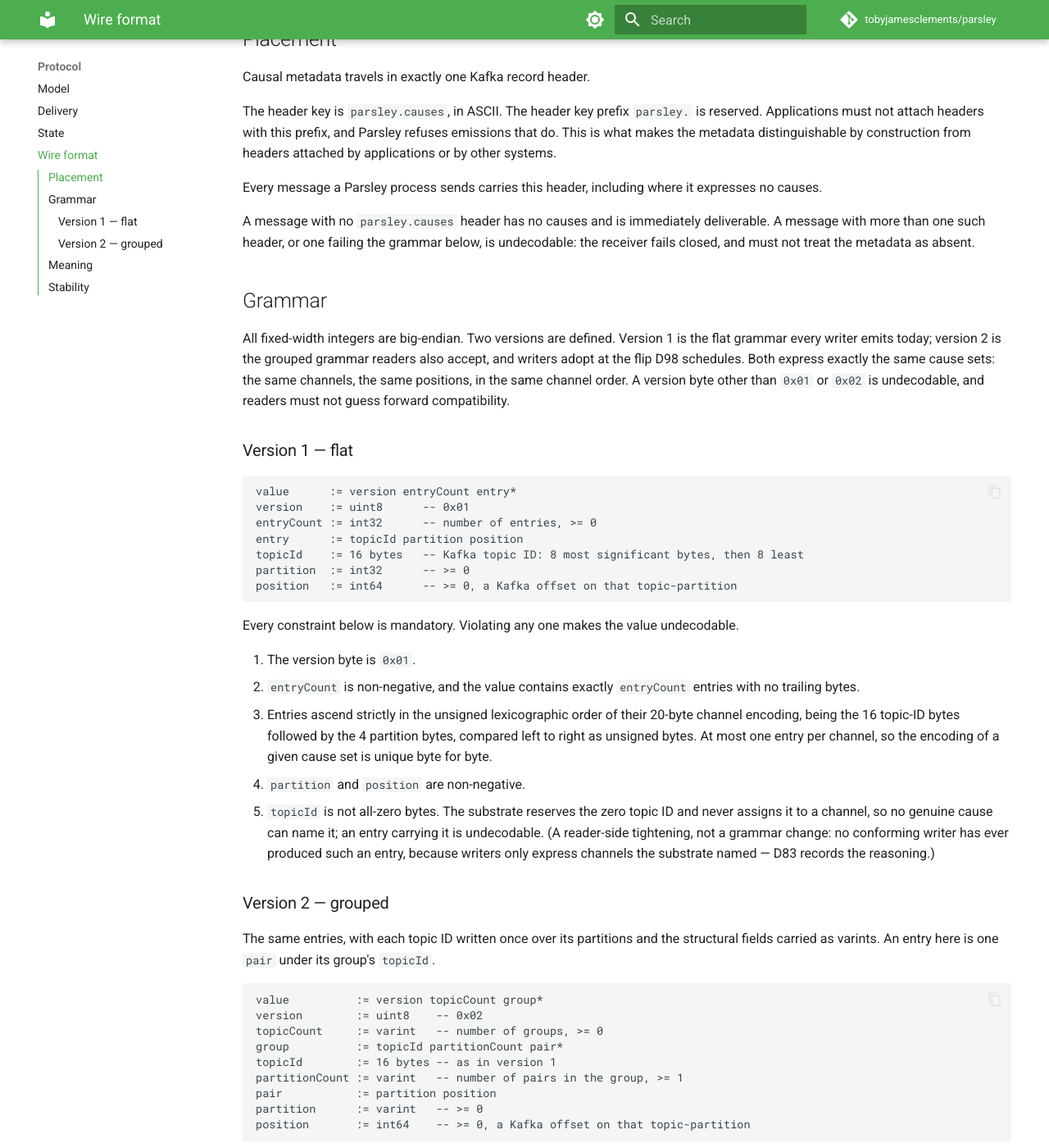
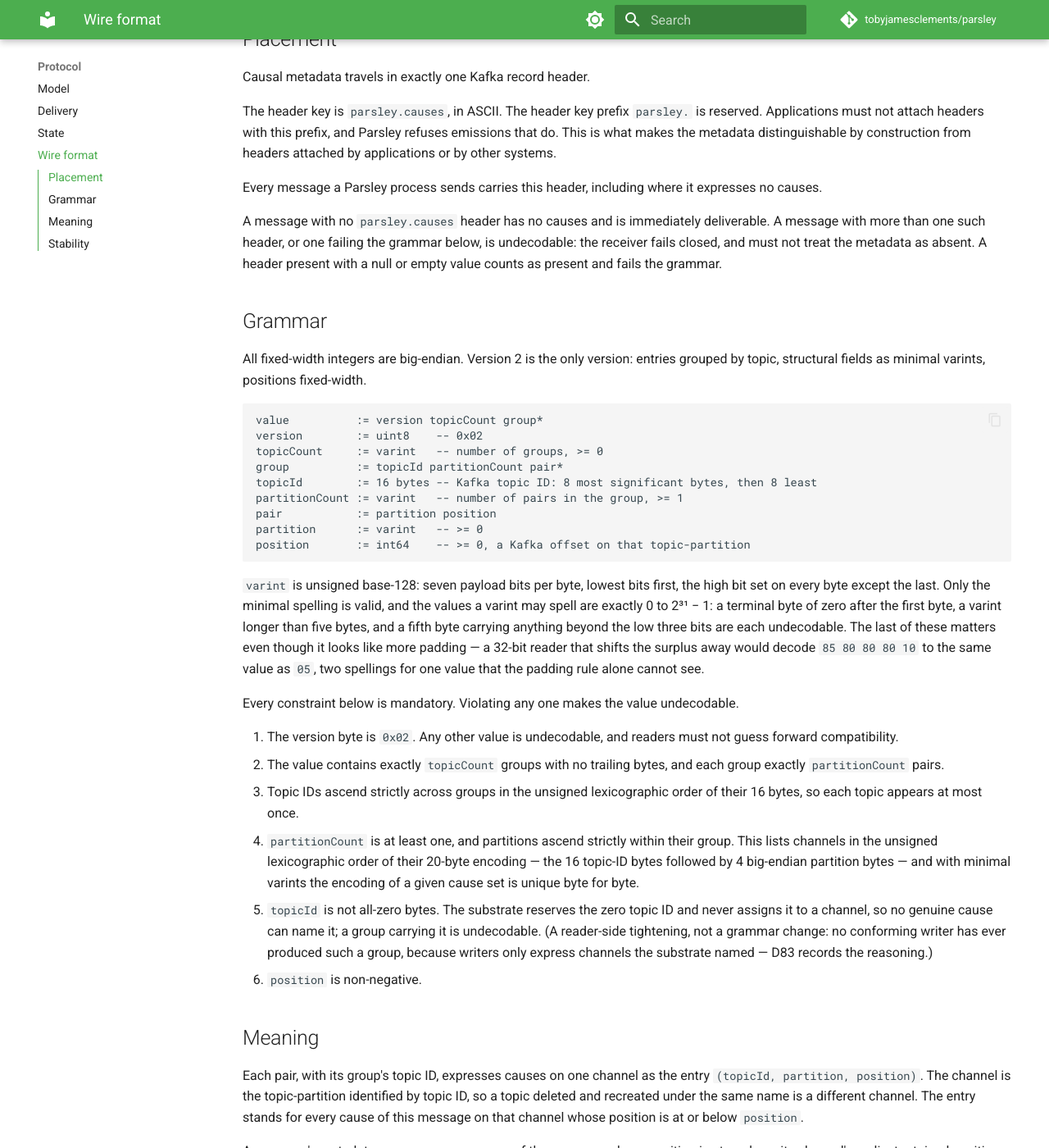
Before and after one commit to tobyjamesclements/parsley, an MkDocs documentation site: the page built from docs/wire-format.md, in a window 1280 px wide and 1400 px high, scrolled down 314 px. Shown: the whole window at 82% size. Built offline with MkDocs 1.6.1 and Material for MkDocs 9.7.7, drawn with Linux system fonts in a browser that asks for light colours; comment, search, counter and statistics services are not loaded; some of the changed text lies outside the part shown.

Commit message:
Make the grouped grammar the wire format; retire the flat grammar pre-release
Parsley is pre-release and no message carrying the flat grammar exists in
any log, so the dual-read migration built earlier on this branch is
vestigial: the grouped varint grammar (version byte 0x02) becomes the only
causes wire format, and version byte 0x01 is retired rather than reserved -
readers refuse it as unknown, and no byte ever names two grammars.

encode writes the grouped grammar; the flat decoder, its golden vector and
its malformation battery are gone. The budget arithmetic moves with it:
size is no longer affine in the entry count, so the engine maintains the
encoded width incrementally at the frontier's three mutation sites (merge,
prune, restore) with per-topic partition counts supplying the varint-width
deltas, and frontierBytes() reads the counter in O(1). The counter's
agreement with the encoder's actual bytes is pinned across growth, a
mid-group prune and restore. The interim flat-priced receipt check is
removed: with one canonical grammar a header's raw length is its frontier's
encoded size, so the raw-length gate is exact again.

Byte-calibrated tests re-derived shape-exactly rather than scaled: the
growth-gate budget moves from 80 to 70 (three single-partition topics
encode to exactly 80, which a strict > gate admits), the status-surface
refusal grows from five partitions to six (five encode to exactly the
64-byte budget), and the 80% warning rides at 54 of 64 bytes. wire-format.md
is rewritten as a single normative grammar, D98 records the replacement
with the dual-read migration among its rejected alternatives, D3 and D52
carry supersession notes, and model.md's ceiling arithmetic follows the
shape-dependent sizes.

Co-Authored-By: Claude Fable 5 <noreply@anthropic.com>
Claude-Session: https://claude.ai/code/session_0173U6hrz3tWm93Hn2MyHBs1

````diff
--- a/docs/wire-format.md
+++ b/docs/wire-format.md
@@ -19,55 +19,20 @@ causes.
 
 A message with no `parsley.causes` header has no causes and is immediately deliverable. A
 message with more than one such header, or one failing the grammar below, is undecodable: the
-receiver fails closed, and must not treat the metadata as absent.
+receiver fails closed, and must not treat the metadata as absent. A header present with a
+null or empty value counts as present and fails the grammar.
 
 ## Grammar
 
-All fixed-width integers are big-endian. Two versions are defined. Version 1 is the flat
-grammar every writer emits today; version 2 is the grouped grammar readers also accept, and
-writers adopt at the flip D98 schedules. Both express exactly the same cause sets: the same
-channels, the same positions, in the same channel order. A version byte other than `0x01` or
-`0x02` is undecodable, and readers must not guess forward compatibility.
-
-### Version 1 — flat
-
-```
-value      := version entryCount entry*
-version    := uint8      -- 0x01
-entryCount := int32      -- number of entries, >= 0
-entry      := topicId partition position
-topicId    := 16 bytes   -- Kafka topic ID: 8 most significant bytes, then 8 least
-partition  := int32      -- >= 0
-position   := int64      -- >= 0, a Kafka offset on that topic-partition
-```
-
-Every constraint below is mandatory. Violating any one makes the value undecodable.
-
-1. The version byte is `0x01`.
-2. `entryCount` is non-negative, and the value contains exactly `entryCount` entries with no
-   trailing bytes.
-3. Entries ascend strictly in the unsigned lexicographic order of their 20-byte channel
-   encoding, being the 16 topic-ID bytes followed by the 4 partition bytes, compared left to
-   right as unsigned bytes. At most one entry per channel, so the encoding of a given cause
-   set is unique byte for byte.
-4. `partition` and `position` are non-negative.
-5. `topicId` is not all-zero bytes. The substrate reserves the zero topic ID and never
-   assigns it to a channel, so no genuine cause can name it; an entry carrying it is
-   undecodable. (A reader-side tightening, not a grammar change: no conforming writer has
-   ever produced such an entry, because writers only express channels the substrate named —
-   D83 records the reasoning.)
-
-### Version 2 — grouped
-
-The same entries, with each topic ID written once over its partitions and the structural
-fields carried as varints. An entry here is one `pair` under its group's `topicId`.
+All fixed-width integers are big-endian. Version 2 is the only version: entries grouped by
+topic, structural fields as minimal varints, positions fixed-width.
 
 ```
 value          := version topicCount group*
 version        := uint8    -- 0x02
 topicCount     := varint   -- number of groups, >= 0
 group          := topicId partitionCount pair*
-topicId        := 16 bytes -- as in version 1
+topicId        := 16 bytes -- Kafka topic ID: 8 most significant bytes, then 8 least
 partitionCount := varint   -- number of pairs in the group, >= 1
 pair           := partition position
 partition      := varint   -- >= 0
@@ -84,23 +49,29 @@ as `05`, two spellings for one value that the padding rule alone cannot see.
 
 Every constraint below is mandatory. Violating any one makes the value undecodable.
 
-1. The version byte is `0x02`.
+1. The version byte is `0x02`. Any other value is undecodable, and readers must not guess
+   forward compatibility.
 2. The value contains exactly `topicCount` groups with no trailing bytes, and each group
    exactly `partitionCount` pairs.
 3. Topic IDs ascend strictly across groups in the unsigned lexicographic order of their 16
    bytes, so each topic appears at most once.
 4. `partitionCount` is at least one, and partitions ascend strictly within their group.
-   Together with constraint 3 this lists channels in exactly version 1's order, and with
-   minimal varints the encoding of a given cause set is again unique byte for byte.
-5. `position` is non-negative.
-6. `topicId` is not all-zero bytes, exactly as version 1's constraint 5.
+   This lists channels in the unsigned lexicographic order of their 20-byte encoding — the
+   16 topic-ID bytes followed by 4 big-endian partition bytes — and with minimal varints
+   the encoding of a given cause set is unique byte for byte.
+5. `topicId` is not all-zero bytes. The substrate reserves the zero topic ID and never
+   assigns it to a channel, so no genuine cause can name it; a group carrying it is
+   undecodable. (A reader-side tightening, not a grammar change: no conforming writer has
+   ever produced such a group, because writers only express channels the substrate named —
+   D83 records the reasoning.)
+6. `position` is non-negative.
 
 ## Meaning
 
-Each entry `(topicId, partition, position)` expresses causes on one channel — in version 2,
-each pair carries its group's topic ID. The channel is the topic-partition identified by
-topic ID, so a topic deleted and recreated under the same name is a different channel. The
-entry stands for every cause of this message on that channel whose position is at or below
+Each pair, with its group's topic ID, expresses causes on one channel as the entry
+`(topicId, partition, position)`. The channel is the topic-partition identified by topic ID,
+so a topic deleted and recreated under the same name is a different channel. The entry
+stands for every cause of this message on that channel whose position is at or below
 `position`.
 
 A message's metadata expresses every cause of the message whose position is at or above its
@@ -120,8 +91,7 @@ still matter.
 
 ## Stability
 
-The header key, the reserved prefix and both grammars are frozen. Version 1 remains valid,
-and is what every writer emits until the writer flip D98 schedules — a flip that begins only
-once every reader in the causal closure, non-parsley readers included, accepts version 2.
-Any further change requires a new version byte. Readers encountering an unknown version fail
-closed.
+The header key, the reserved prefix and the version-2 grammar are frozen. Any change to the
+grammar requires a new version byte. Readers encountering an unknown version fail closed.
+Version byte `0x01` named a pre-release flat grammar that no released message ever carried
+(D98); it is retired rather than reserved, and readers refuse it as unknown.
````
Also changed, not shown: AGENTS.md (+1 -1 lines), DECISIONS.md (+102 -89 lines), EVIDENCE.md (+4 -4 lines), README.md (+1 -1 lines), docs/model.md (+9 -5 lines), 8 other files.
